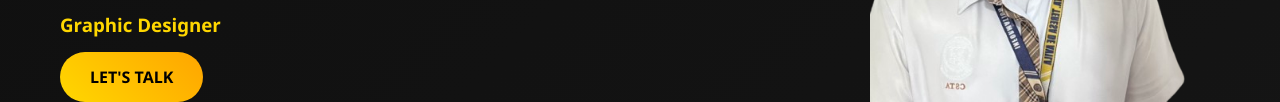
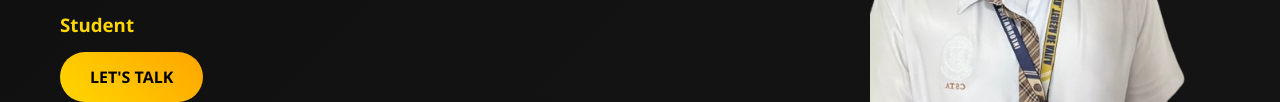
Before and after one commit to Mico-23/kalaboso, a plain HTML site: page index.html in a window 1280 px wide. Shown: the part 474-576 px from the top of the page. Drawn offline with Linux system fonts and the light colour scheme.

Commit message:
index.html

```diff
--- a/index.html
+++ b/index.html
@@ -181,7 +181,7 @@ h2 {
     <div class="text">
         <h1>Hello, I'm</h1>
         <h1>Miguel Enrico</h1>
-        <h3>Graphic Designer</h3>
+        <h3>Student</h3>
         <a href="#contact" class="btn">LET'S TALK</a>
     </div>
 
```
